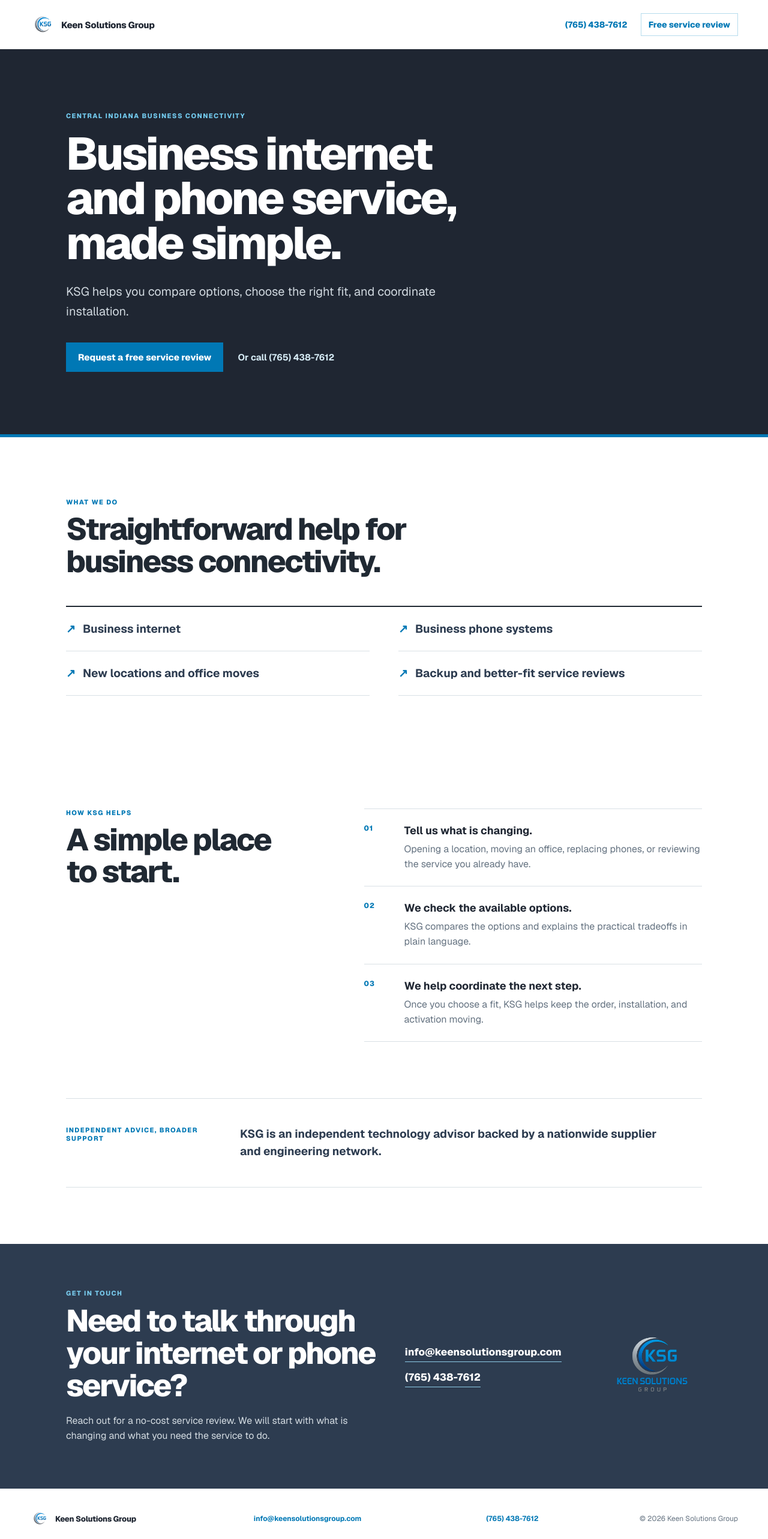
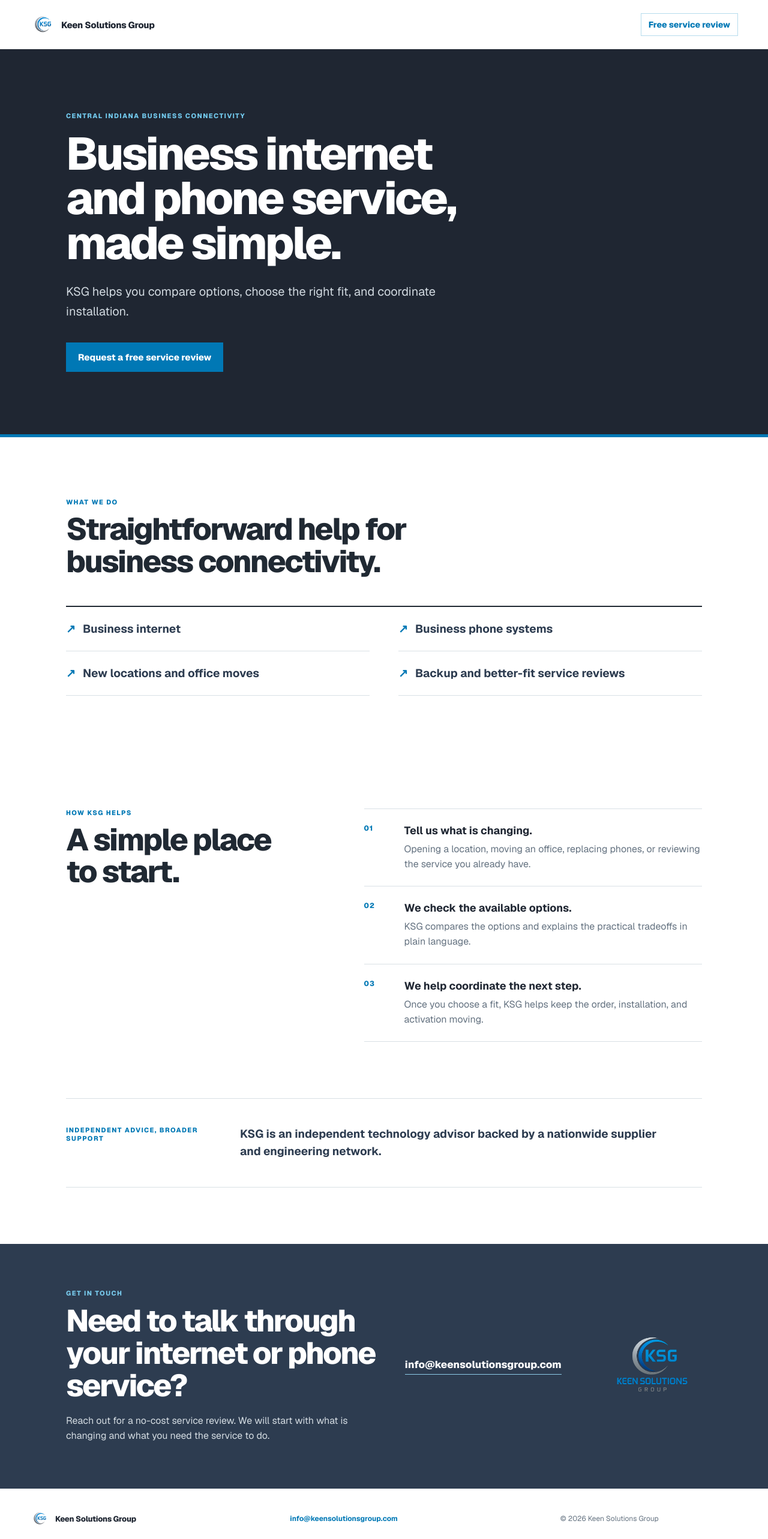
Before and after one commit to keenroudy22/keen-solutions-group, a Next.js app: page / in a window 1280 px wide. Shown: the top 2566 px of the page at 60% size. Built offline with nearby package versions, Linux system fonts and the light colour scheme.

Commit message:
Remove public phone number from KSG site

```diff
--- a/app/globals.css
+++ b/app/globals.css
@@ -20,7 +20,6 @@ h2 { font-size:clamp(33px,4vw,52px); line-height:1.05; }
 .hero-actions { display:flex; flex-wrap:wrap; align-items:center; gap:24px; margin-top:36px; }
 .primary-button { display:inline-block; padding:15px 20px; background:var(--blue); color:var(--white); font-size:15px; font-weight:760; }
 .primary-button:hover { background:var(--blue-dark); }
-.phone-link { color:#d5eaf4; font-size:15px; font-weight:700; }
 .services { padding:101px 0 94px; }
 .services h2 { max-width:660px; margin-top:12px; }
 .services ul { display:grid; grid-template-columns:repeat(2,1fr); gap:0 48px; margin:46px 0 0; padding:0; border-top:2px solid var(--ink); list-style:none; }
@@ -41,12 +40,12 @@ h2 { font-size:clamp(33px,4vw,52px); line-height:1.05; }
 .contact h2 { margin-top:13px; }
 .contact p:not(.eyebrow) { max-width:580px; margin:18px 0 0; color:#d4dce2; line-height:1.62; }
 .contact-actions { display:grid; gap:14px; }
-.contact-email,.contact-phone { width:max-content; border-bottom:1px solid #8ccbe7; padding-bottom:5px; color:#fff; font-size:17px; font-weight:720; }
+.contact-email { width:max-content; border-bottom:1px solid #8ccbe7; padding-bottom:5px; color:#fff; font-size:17px; font-weight:720; }
 .contact-logo { width:144px; height:auto; object-fit:contain; }
 footer { width:min(1180px,calc(100% - 48px)); margin:0 auto; padding:34px 0; display:grid; grid-template-columns:1.2fr 1.25fr .8fr auto; align-items:center; gap:22px; color:var(--muted); font-size:12px; }
 .footer-brand { font-size:13px; }
 footer a { color:var(--blue); font-weight:700; }
 footer p { margin:0; }
 @media (max-width:820px) { .process,.contact-inner { grid-template-columns:1fr; gap:38px; } .contact-logo { display:none; } .network { grid-template-columns:1fr; gap:16px; } .services ul { grid-template-columns:1fr; } footer { grid-template-columns:1fr 1fr; } }
-@media (max-width:600px) { .section,.site-header,footer { width:min(100% - 32px,1180px); } .site-header { min-height:74px; } .header-actions { gap:12px; } .header-actions > a:first-child { display:none; } .hero { padding:73px 16px; } h1 { font-size:47px; } .hero-lede { font-size:17px; } .services,.process { padding:75px 0; } .services li { font-size:17px; } .contact { margin-top:70px; padding:67px 0; } footer { grid-template-columns:1fr; } }
+@media (max-width:600px) { .section,.site-header,footer { width:min(100% - 32px,1180px); } .site-header { min-height:74px; } .header-actions { gap:12px; } .hero { padding:73px 16px; } h1 { font-size:47px; } .hero-lede { font-size:17px; } .services,.process { padding:75px 0; } .services li { font-size:17px; } .contact { margin-top:70px; padding:67px 0; } footer { grid-template-columns:1fr; } }
 @media (prefers-reduced-motion:reduce) { html { scroll-behavior:auto; } }
--- a/app/page.tsx
+++ b/app/page.tsx
@@ -22,7 +22,6 @@ export default function Home() {
           <span>Keen Solutions Group</span>
         </a>
         <div className="header-actions">
-          <a href="tel:+17654387612">(765) 438-7612</a>
           <a className="header-review" href="#contact">Free service review</a>
         </div>
       </header>
@@ -34,7 +33,6 @@ export default function Home() {
           <p className="hero-lede">KSG helps you compare options, choose the right fit, and coordinate installation.</p>
           <div className="hero-actions">
             <a className="primary-button" href="#contact">Request a free service review</a>
-            <a className="phone-link" href="tel:+17654387612">Or call (765) 438-7612</a>
           </div>
         </div>
       </section>
@@ -76,7 +74,6 @@ export default function Home() {
           </div>
           <div className="contact-actions">
             <a className="contact-email" href="mailto:info@keensolutionsgroup.com?subject=Free%20Business%20Connectivity%20Review">info@keensolutionsgroup.com</a>
-            <a className="contact-phone" href="tel:+17654387612">(765) 438-7612</a>
           </div>
           <Image className="contact-logo" src="/ksg-logo-transparent.png" alt="Keen Solutions Group" width={270} height={270} />
         </div>
@@ -85,7 +82,6 @@ export default function Home() {
       <footer>
         <div className="footer-brand"><Image src="/ksg-mark-transparent.png" alt="" width={32} height={32} /><span>Keen Solutions Group</span></div>
         <a href="mailto:info@keensolutionsgroup.com">info@keensolutionsgroup.com</a>
-        <a href="tel:+17654387612">(765) 438-7612</a>
         <p>© {new Date().getFullYear()} Keen Solutions Group</p>
       </footer>
     </main>
```
